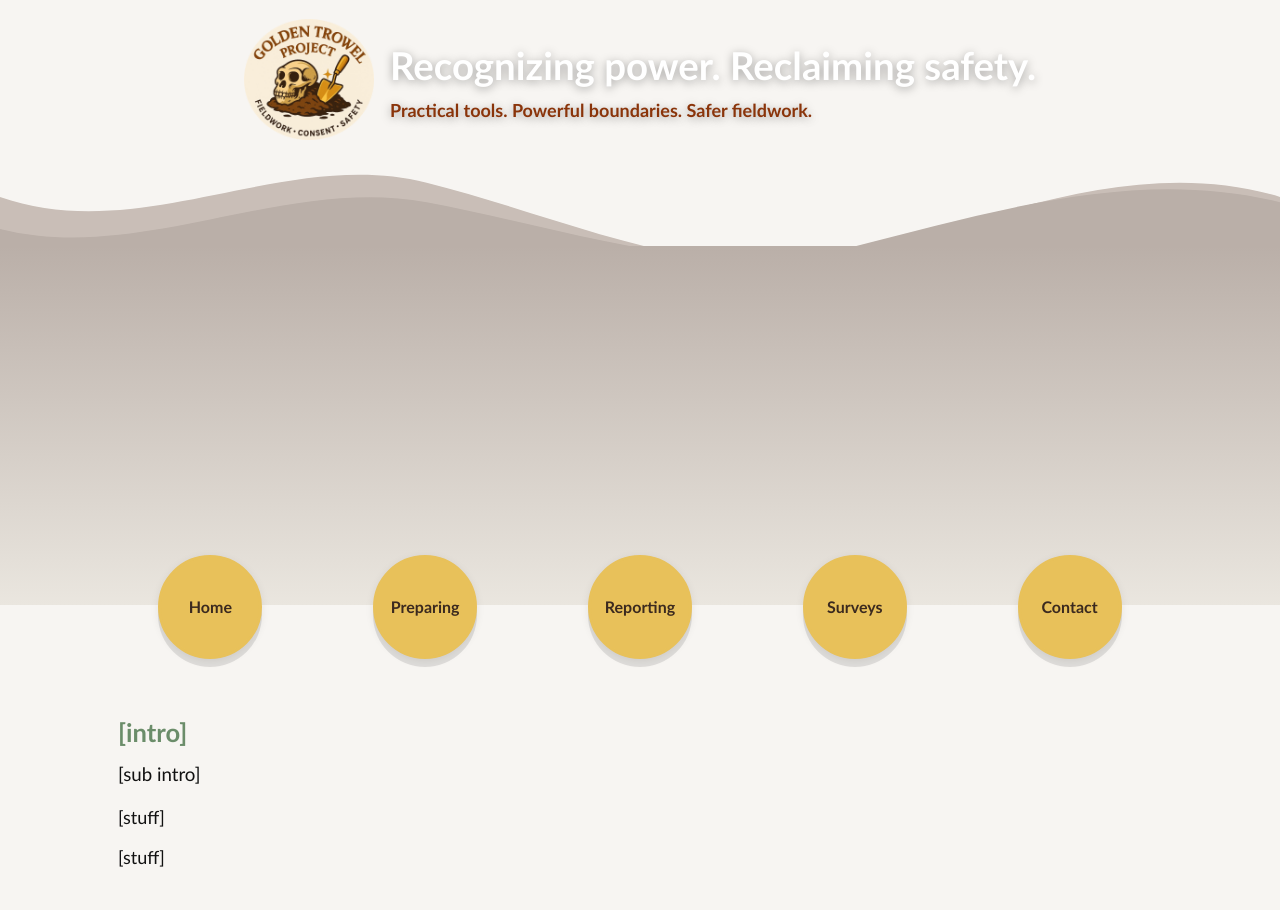
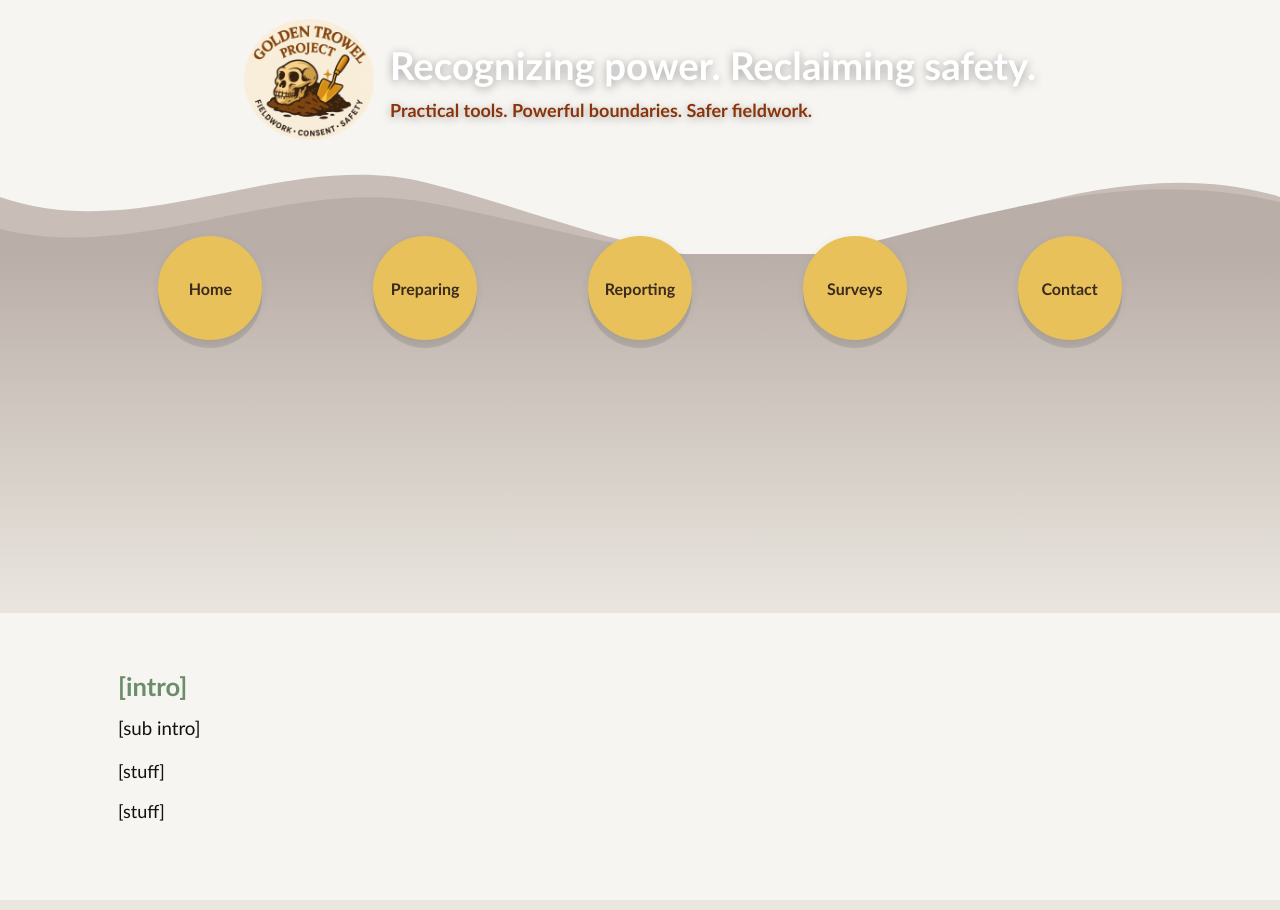
Before and after one commit to AnthroSafetyWarrior/GoldenTrowelProject, a Jekyll site: the page built from _pages/contact.html, in a window 1280 px wide. Built offline with Jekyll 4.4.1, drawn with Linux system fonts in a browser that asks for light colours.

Commit message:
updating name

```diff
--- a/_layouts/default.html
+++ b/_layouts/default.html
@@ -85,37 +85,31 @@
     /* ============== Classic Waves + Band (inside header) ============== */
     .hero-wave{ position:relative; background: transparent; }
     .hero-wave svg{ display:block; width:100%; height:auto; }
+/* kill any tiny seam between SVG and band */
+.hero-wave svg{ display:block; width:100%; height:auto; margin-bottom:-2px; }
 
-/* gradient band behind the buttons — extended & seam-less */
+/* gradient band that now wraps the nav */
 .nav-gradient{
   position: relative;
   z-index: 0;
-  margin-top: -36px;                 /* tuck under the SVG crest to hide the line */
-  height: auto;
-  min-height: clamp(240px, 28vw, 420px);  /* reach down to the body text */
-  padding-bottom: clamp(28px, 6vw, 56px);
+  margin-top: -28px; /* tucks under the SVG trough */
   background: linear-gradient(to bottom, var(--band-grad-top) 0%, var(--band-grad-bottom) 100%);
-  border-top: none;
-  border-bottom: none;
+  padding: clamp(8px, 2vw, 16px) 0 clamp(36px, 6vw, 72px); /* space above & below buttons */
+  min-height: clamp(220px, 28vw, 420px); /* extend down behind buttons to body text */
+  border: none;
   box-shadow: none;
 }
 
-/* tiny nudge so the SVG and gradient don't leave a 1px seam */
-.hero-wave svg{ display:block; width:100%; height:auto; margin-bottom:-2px; }
-
-
-    /* ============== Five-circle Nav (the “old” buttons) ============== */
-/* five-circle nav positioning over the band */
+/* five-circle nav layout */
 .wave-nav{
   position: relative;
-  margin-top: -50px;     /* overlap amount with the band */
-  pointer-events: none;
+  margin-top: clamp(-34px, -3.5vw, -18px); /* slight overlap into the trough */
+  pointer-events: none; /* keep bubbles clickable only */
 }
 
-/* HORIZONTAL grid + no bullets */
 .wave-links{
   pointer-events:auto;
-  list-style:none;            /* remove bullets */
+  list-style:none;
   margin:0;
   padding:0 clamp(12px,2vw,20px);
   display:grid;
@@ -127,10 +121,10 @@
 .wave-links li{ display:flex; justify-content:center; }
 
 @media (max-width:720px){
-  .wave-nav{ margin-top:-42px; }
-  /* optional: wrap to 3 columns on small screens */
+  .wave-nav{ margin-top:-22px; }
   .wave-links{ grid-template-columns: repeat(3, 1fr); }
 }
+
 
     .bubble-link{
       display:flex; align-items:center; justify-content:center;
@@ -189,21 +183,16 @@
     </div>
 
     <!-- CLASSIC WAVES INSIDE THE HEADER -->
-    <div class="hero-wave" aria-hidden="true" role="presentation">
-      <svg viewBox="0 0 1440 160" preserveAspectRatio="none" xmlns="http://www.w3.org/2000/svg">
-        <!-- light mid-tone wave -->
-        <path d="M0,64 C160,120 320,8 480,48 C640,88 800,168 960,128 C1120,88 1280,16 1440,64 L1440,160 L0,160 Z"
-              fill="{{ '#c9beb7' }}"></path>
-        <!-- darker crest wave -->
-        <path d="M0,100 C160,140 320,40 480,70 C640,100 800,160 960,120 C1120,80 1280,30 1440,70 L1440,160 L0,160 Z"
-              fill="{{ '#baafa8' }}"></path>
-      </svg>
+<div class="hero-wave" aria-hidden="true" role="presentation">
+  <svg viewBox="0 0 1440 160" preserveAspectRatio="none" xmlns="http://www.w3.org/2000/svg">
+    <!-- light mid-tone wave -->
+    <path d="M0,64 C160,120 320,8 480,48 C640,88 800,168 960,128 C1120,88 1280,16 1440,64 L1440,160 L0,160 Z" fill="#c9beb7"></path>
+    <!-- darker crest wave -->
+    <path d="M0,100 C160,140 320,40 480,70 C640,100 800,160 960,120 C1120,80 1280,30 1440,70 L1440,160 L0,160 Z" fill="#baafa8"></path>
+  </svg>
 
-      <!-- gradient band behind the circle buttons -->
-      <div class="nav-gradient"></div>
-    </div>
-
-    <!-- FIVE CIRCLE BUTTONS -->
+  <!-- gradient band now WRAPS the nav -->
+  <div class="nav-gradient">
     <nav class="wave-nav" aria-label="Main">
       <ul class="wave-links">
         <li><a class="bubble-link" href="{{ '/' | relative_url }}" aria-current="{% if page.url == '/' %}page{% endif %}">Home</a></li>
@@ -213,6 +202,9 @@
         <li><a class="bubble-link" href="{{ '/contact/'    | relative_url }}" aria-current="{% if page.url contains '/contact/' %}page{% endif %}">Contact</a></li>
       </ul>
     </nav>
+  </div>
+</div>
+
   </header>
 
   <main>
```
